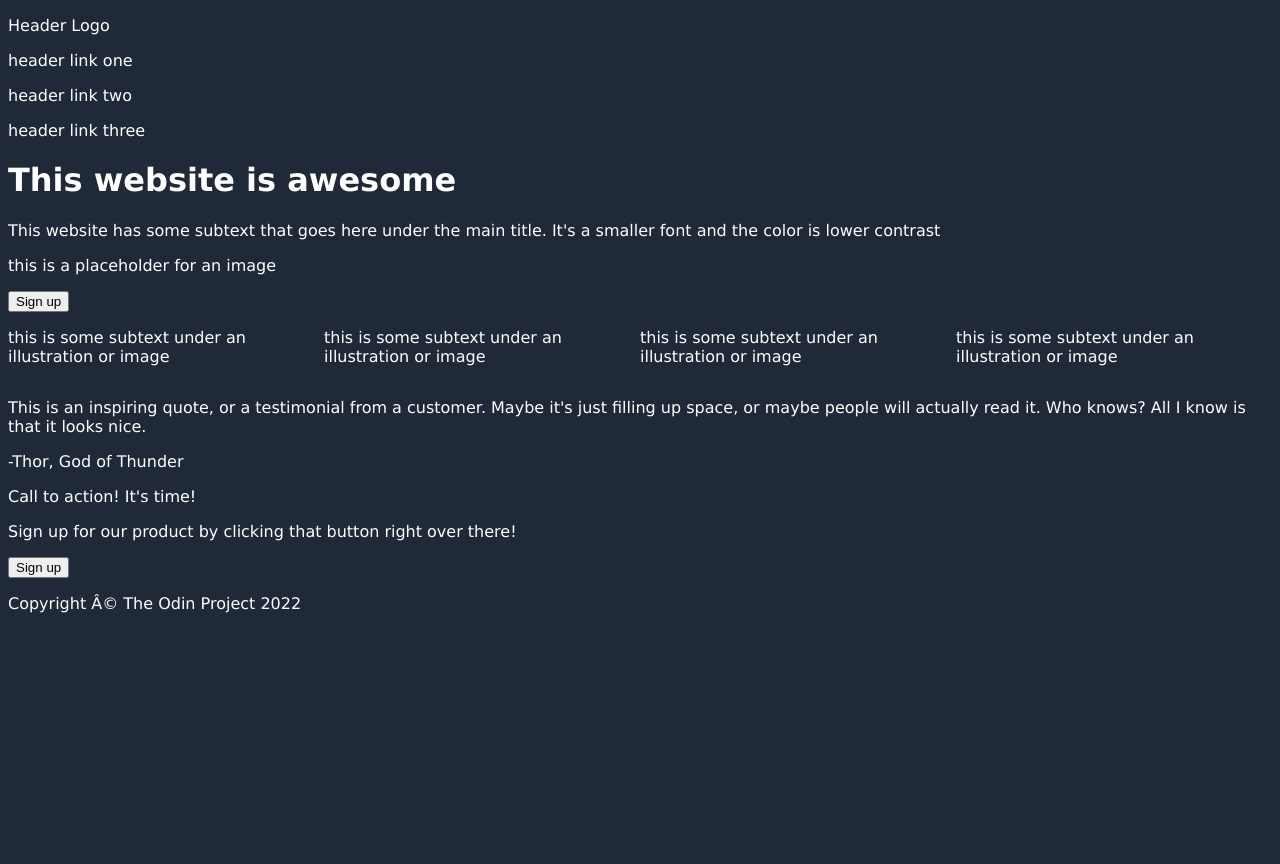
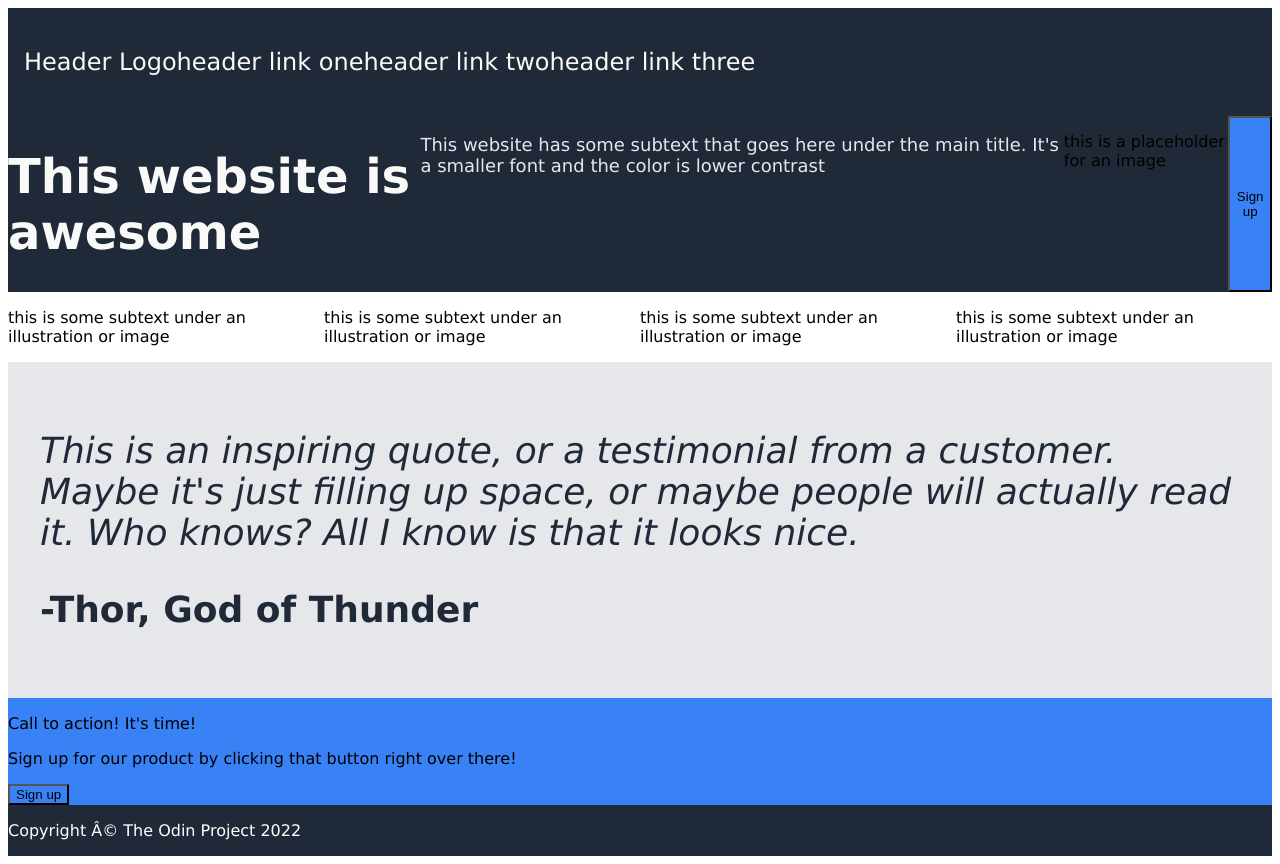
Before and after one commit to KeychainOcelot/Odin-Project-Landing-Page, a plain HTML site: page index.html in a window 1280 px wide. Before the commit the page ends 800 px from the top, so only its background shows below. Drawn offline with Linux system fonts and the light colour scheme.

Commit message:
Added some CSS skeleton, experimenting with padding and flexbox.

```diff
--- a/index.html
+++ b/index.html
@@ -8,6 +8,7 @@
     <title>Document</title>
 </head>
 <body>
+    <div class="container">
     <div class="header">
         <p class="left-link">Header Logo</p>
         <p class="right-link">header link one</p>
@@ -15,8 +16,8 @@
         <p class="right-link">header link three</p>
     </div>
     <div class="welcome">
-        <h1>This website is awesome</h1>
-        <p>This website has some subtext that goes here under the main title. It's a smaller font and the color is lower contrast</p>
+        <h1 class="hero">This website is awesome</h1>
+        <p class="sub-hero">This website has some subtext that goes here under the main title. It's a smaller font and the color is lower contrast</p>
         <p class="image">this is a placeholder for an image</p>
         <button>Sign up</button>
     </div>
@@ -31,8 +32,8 @@
         <p class="text">this is some subtext under an illustration or image</p>
     </div>
     <div class="thor">
-        <p class="quote">This is an inspiring quote, or a testimonial from a customer. Maybe it's just filling up space, or maybe people will actually read it. Who knows? All I know is that it looks nice.</p>
-        <p class="author">-Thor, God of Thunder</p>
+        <p class="quote"><em>This is an inspiring quote, or a testimonial from a customer. Maybe it's just filling up space, or maybe people will actually read it. Who knows? All I know is that it looks nice.</em></p>
+        <p class="author"><strong>-Thor, God of Thunder</strong></p>
     </div>
     <div class="cta">
         <p class="ctahead">Call to action! It's time!</p>
@@ -42,6 +43,6 @@
     <div class="footer">
         <p class="copyright">Copyright © The Odin Project 2022</p>
     </div>
-
+</div>
 </body>
 </html>
--- a/styles.css
+++ b/styles.css
@@ -1,8 +1,54 @@
 
 body {
     font-family: 'Lucida Sans', 'Lucida Sans Regular', 'Lucida Grande', 'Lucida Sans Unicode', Geneva, Verdana, sans-serif;
+    background-color: white;
+    color: black;
+}
+
+.container {
+    display: flex;
+    flex-direction: column;
+}
+
+.header {
+    display: flex;
+    flex-direction: row;
+    padding: 16px;
     background-color: #1f2937;
-    color: white;
+    color: #F9FAF8;
+    font-size: 24px;
+
+}
+
+.left-link {
+    justify-content: flex-start;
+}
+
+.right-link {
+    justify-content: flex-end;
+}
+
+.welcome {
+    display: flex;
+    background-color: #1f2937;
+}
+
+.hero {
+    font-size: 48px;
+    color: #F9FAF8;
+}
+
+.sub-hero {
+    font-size: 18px;
+    color: #E5E7EB;
+}
+
+.thor {
+    padding: 32px;
+    justify-content: center;
+    font-size: 36px;
+    color: #1F2937;
+    background-color: #E5E7EB;
 }
 
 .randominfo {
@@ -10,3 +56,17 @@ body {
     flex-direction: row;
     flex: 1;
 }
+
+.cta {
+    justify-content: center;
+    background-color: #3882F6;
+}
+
+button {
+    background-color: #3882F6;
+}
+
+.footer {
+    background-color: #1f2937;
+    color: white;
+}
```
